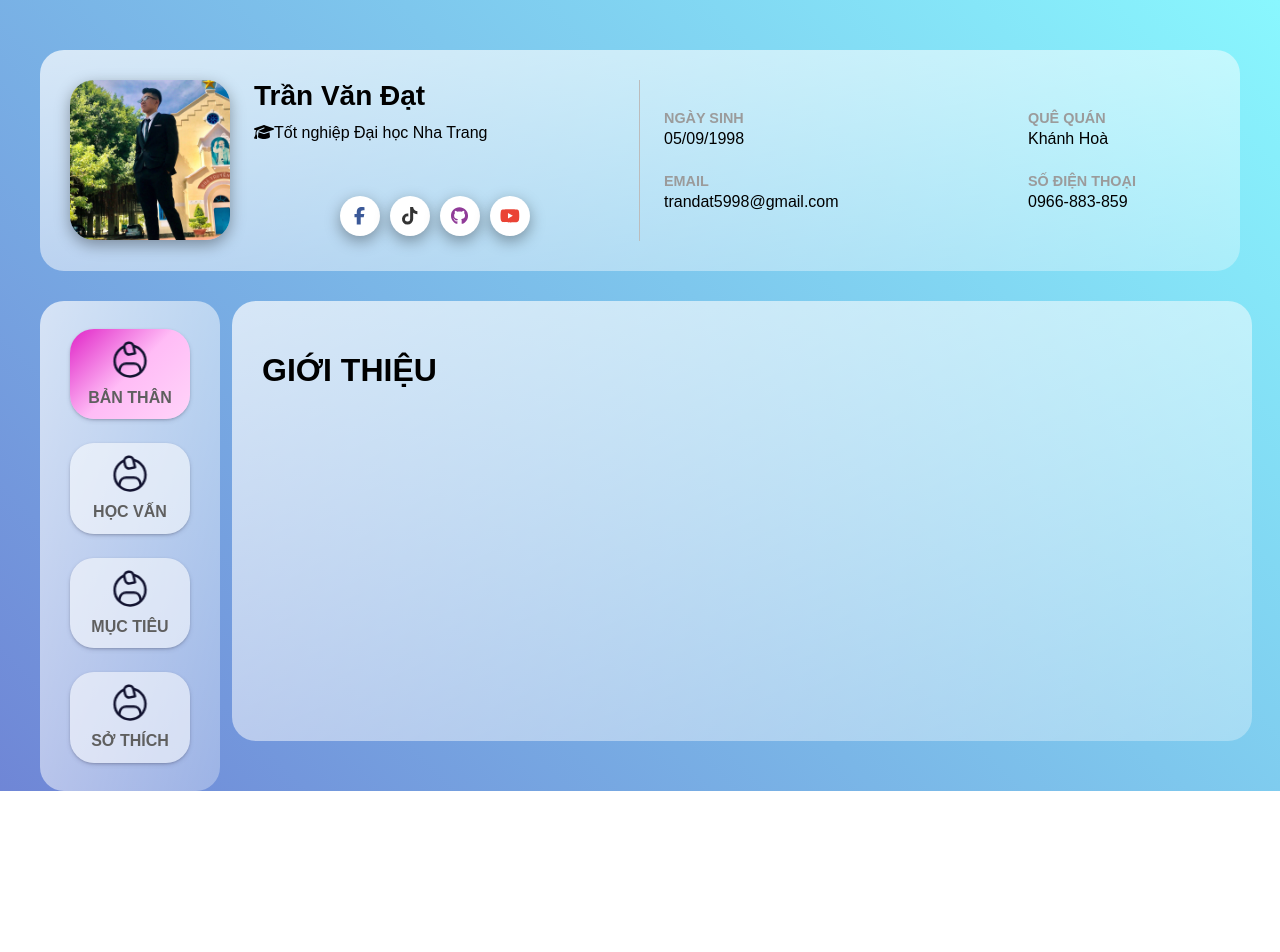
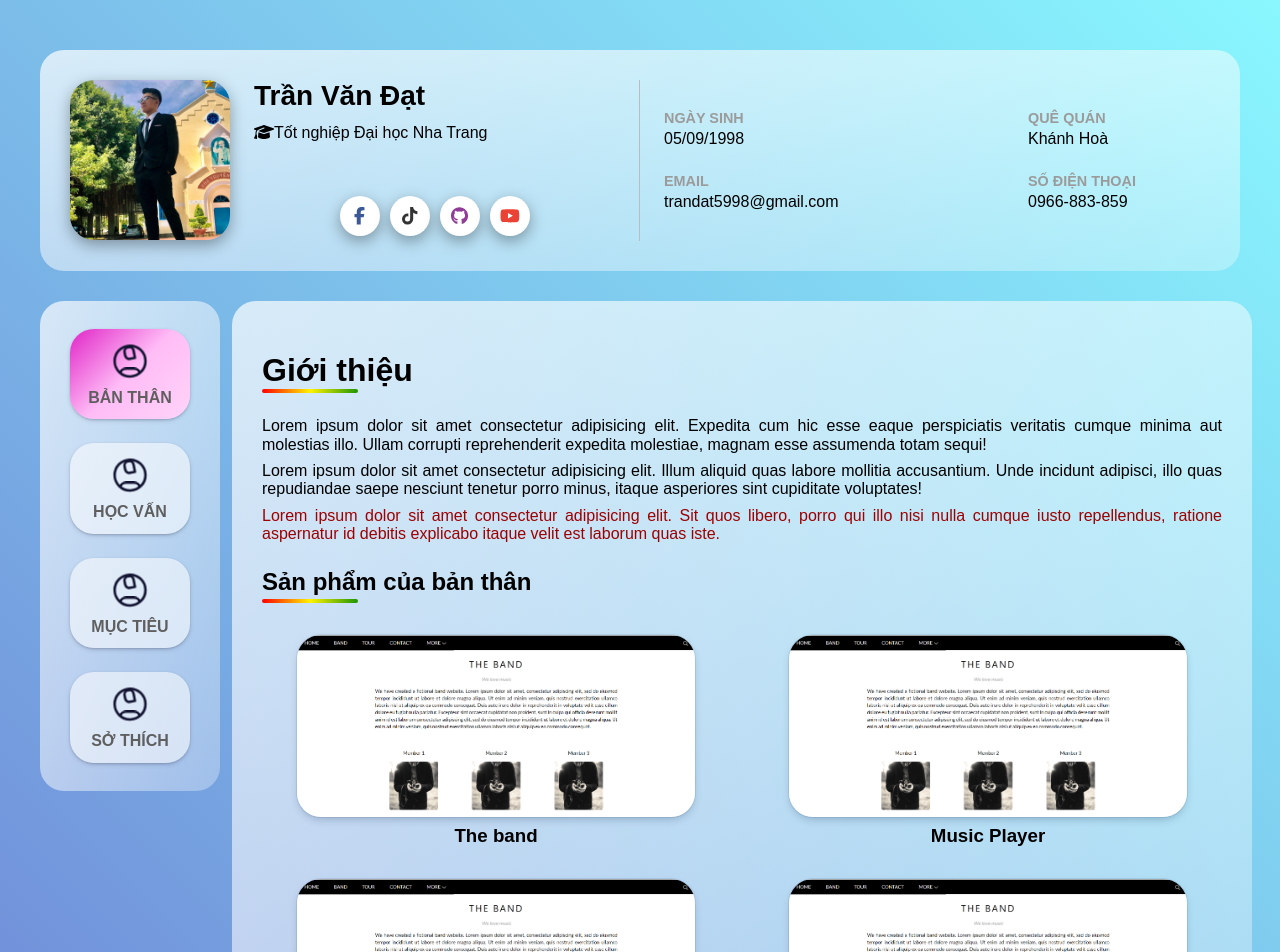
Before and after one commit to vandat598/profile, a React (Create React App) app: page / in a window 1280 px wide. Shown: the top 952 px of the page. Before the commit the page ends 800 px from the top, so only its background shows below. Built offline with nearby package versions, Linux system fonts and the light colour scheme.

Commit message:
update content-body

```diff
--- a/src/component/LayoutContent/LayoutContent.module.scss
+++ b/src/component/LayoutContent/LayoutContent.module.scss
@@ -5,5 +5,6 @@
     border-radius: var(--contain-radius);
     padding: 30px;
     background: linear-gradient(to right bottom, rgba(255, 255, 255, 0.7), rgba(255, 255, 255, 0.3));
-    // transition: all 0.5s;
+    transition: all 0.5s;
+    // height: 100vh;
 }
--- a/src/component/Sidebar/Sidebar.module.scss
+++ b/src/component/Sidebar/Sidebar.module.scss
@@ -2,6 +2,13 @@
 
 .sidebar {
     .nav {
+        .fixed {
+            position: fixed;
+            top: 24px;
+            animation: nav-fixed 0.4s;
+        }
+
+        margin-bottom: 50px;
         border-radius: var(--contain-radius);
         padding: 30px;
         background: linear-gradient(to right bottom, rgba(255, 255, 255, 0.7), rgba(255, 255, 255, 0.3));
@@ -12,7 +19,16 @@
         align-items: center;
         list-style-type: none;
         padding: 16px;
-        // transition: all 2s ease-in 3s;
+        transition: all 2s ease-in 3s;
+
+        @keyframes nav-fixed {
+            0% {
+                top: 0;
+            }
+            100% {
+                top: 24px;
+            }
+        }
 
         .link {
             text-decoration: none;
--- /dev/null
+++ b/src/component/pages/Introduce/Introduce.module.scss
@@ -0,0 +1,79 @@
+@import '../../GlobalStyles/grid-library.scss';
+
+.sub-item {
+    .title_level1 {
+        padding-bottom: 4px;
+        margin-bottom: 24px;
+
+        &::after {
+            content: '';
+            position: absolute;
+            height: 4px;
+            width: 10%;
+            background: linear-gradient(90deg, #ff0000, #fff200, #1e9600);
+            left: 0;
+            bottom: 0;
+            border-radius: 8px;
+        }
+    }
+
+    p {
+        text-align: justify;
+    }
+
+    p + p {
+        margin-top: 8px;
+    }
+
+    .title_level1,
+    .title_level2 {
+        position: relative;
+    }
+
+    .title_level2 {
+        margin-bottom: 20px;
+        padding-bottom: 8px;
+
+        &::after {
+            content: '';
+            position: absolute;
+            height: 4px;
+            width: 10%;
+            left: 0;
+            bottom: 0;
+            background: linear-gradient(90deg, #ff0000, #fff200, #1e9600);
+            border-radius: 8px;
+        }
+    }
+
+    .otherProject {
+        text-align: center;
+        padding: 12px 35px;
+
+        h3 {
+            margin: 8px 0;
+        }
+
+        .imageProject {
+            border-radius: var(--contain-radius);
+            overflow: hidden;
+            box-shadow: rgb(9 30 66 / 25%) 0px 4px 8px -2px, rgb(9 30 66 / 8%) 0px 0px 0px 1px;
+
+            img {
+                width: 100%;
+                display: block;
+                transition: transform 0.3s linear;
+            }
+        }
+
+        &:hover {
+            img {
+                transform: scale(1.1);
+            }
+        }
+    }
+}
+
+.sub-item + .sub-item {
+    margin-top: 24px;
+}
--- a/src/component/pages/Introduce/index.js
+++ b/src/component/pages/Introduce/index.js
@@ -1,7 +1,79 @@
+import classNames from 'classnames/bind';
+import styles from './Introduce.module.scss';
+
+import theBand from '~/assets/images/theBand.png';
+
+const cx = classNames.bind(styles);
+
 function Introduce() {
     return (
-        <div>
-            <h1>GIỚI THIỆU</h1>
+        <div className={cx('wrapper')}>
+            <div className={cx('sub-item')}>
+                <h1 className={cx('title_level1')}>Giới thiệu</h1>
+                <p>
+                    Lorem ipsum dolor sit amet consectetur adipisicing elit. Expedita cum hic esse eaque perspiciatis
+                    veritatis cumque minima aut molestias illo. Ullam corrupti reprehenderit expedita molestiae, magnam
+                    esse assumenda totam sequi!
+                </p>
+                <p>
+                    Lorem ipsum dolor sit amet consectetur adipisicing elit. Illum aliquid quas labore mollitia
+                    accusantium. Unde incidunt adipisci, illo quas repudiandae saepe nesciunt tenetur porro minus,
+                    itaque asperiores sint cupiditate voluptates!
+                </p>
+                <p style={{ color: '#9D0000' }}>
+                    Lorem ipsum dolor sit amet consectetur adipisicing elit. Sit quos libero, porro qui illo nisi nulla
+                    cumque iusto repellendus, ratione aspernatur id debitis explicabo itaque velit est laborum quas
+                    iste.
+                </p>
+            </div>
+            <div className={cx('sub-item')}>
+                <div className={cx('title_level2')}>
+                    <h2>Sản phẩm của bản thân</h2>
+                </div>
+                <div className={cx('row')}>
+                    <div className={cx('col', 'l-6')}>
+                        <div className={cx('otherProject')}>
+                            <a href="https://info.nghiane.cf/products/the-band/">
+                                <div className={cx('imageProject')}>
+                                    <img src={theBand} alt="The Band" />
+                                </div>
+                            </a>
+                            <h3>The band</h3>
+                        </div>
+                    </div>
+                    <div className={cx('col', 'l-6')}>
+                        <div className={cx('otherProject')}>
+                            <a href="https://info.nghiane.cf/products/the-band/">
+                                <div className={cx('imageProject')}>
+                                    <img src={theBand} alt="The Band" />
+                                </div>
+                            </a>
+                            <h3>Music Player</h3>
+                        </div>
+                    </div>
+                    <div className={cx('col', 'l-6')}>
+                        <div className={cx('otherProject')}>
+                            <a href="https://info.nghiane.cf/products/the-band/">
+                                <div className={cx('imageProject')}>
+                                    <img src={theBand} alt="The Band" />
+                                </div>
+                            </a>
+                            <h3>Shopee</h3>
+                        </div>
+                    </div>
+                    <div className={cx('col', 'l-6')}>
+                        <div className={cx('otherProject')}>
+                            <a href="https://info.nghiane.cf/products/the-band/">
+                                <div className={cx('imageProject')}>
+                                    <img src={theBand} alt="The Band" />
+                                </div>
+                            </a>
+                            <h3>Tiktok</h3>
+                        </div>
+                    </div>
+                </div>
+            </div>
+            <div className={cx('sub-item')}></div>
         </div>
     );
 }
```
Also changed, not shown: src/assets/images/theBand.png (added).
